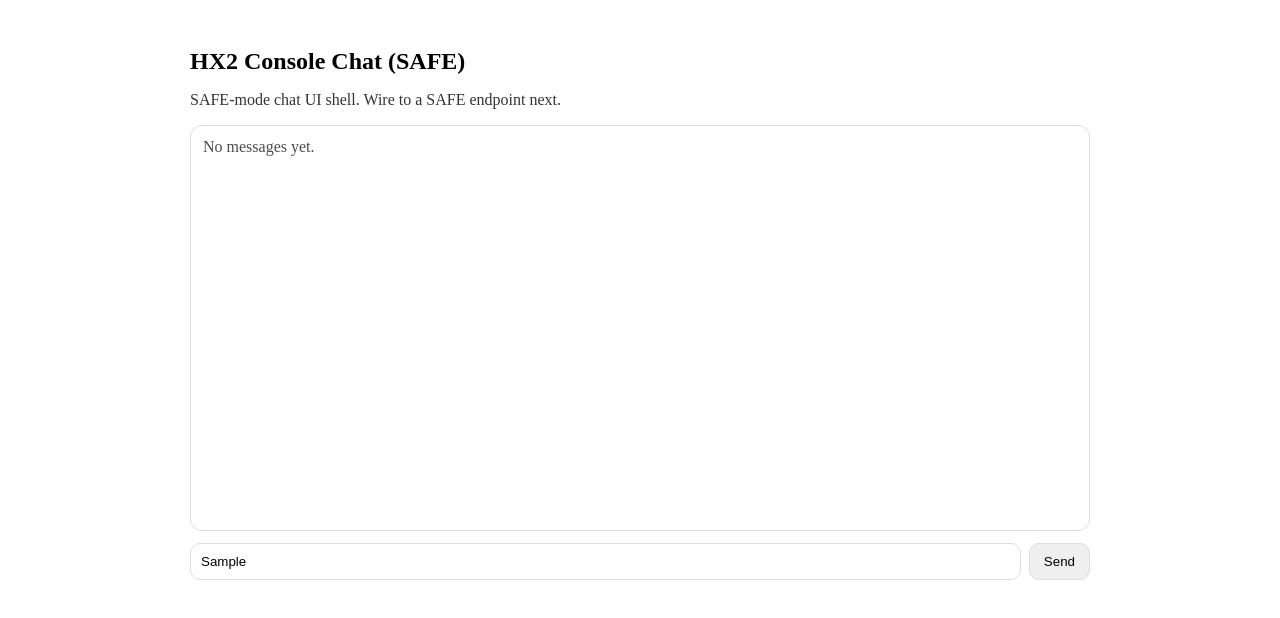
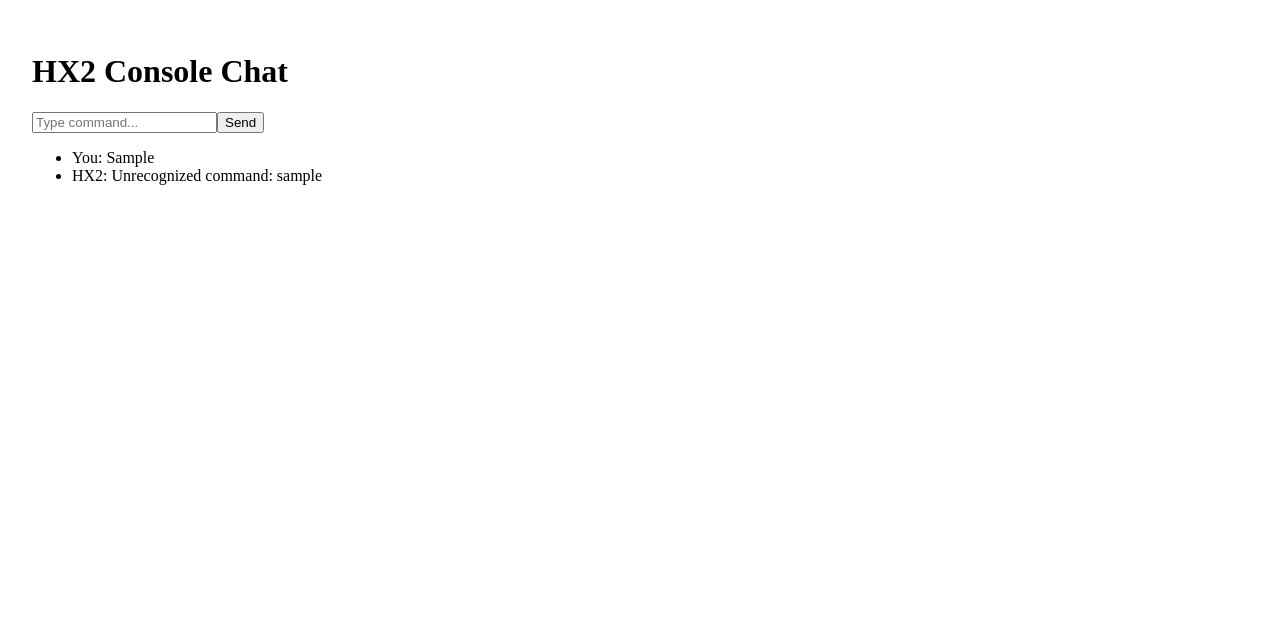
Before and after one commit to HX2IQ/hx2-vercel-starter, a Next.js app: page /console/chat in a window 1280 px wide. Both pictures are taken after typing "Sample" into the empty fields and a click on the button "Send". Shown: the top 618 px of the page. Built offline with nearby package versions, Linux system fonts and the light colour scheme.

Commit message:
Console chat wired to API (local)

```diff
--- /dev/null
+++ b/app/api/console/chat/route.ts
@@ -0,0 +1,36 @@
+import { NextResponse } from "next/server";
+
+export async function POST(req: Request) {
+  try {
+    const { message } = await req.json();
+
+    const command = message?.toLowerCase().trim();
+
+    let reply = "Unknown command";
+
+    // Local command router
+    switch (command) {
+      case "ping":
+        reply = "pong (local)";
+        break;
+
+      case "status":
+        reply = "HX2 local console online";
+        break;
+
+      case "help":
+        reply = "Available commands: ping, status, help";
+        break;
+
+      default:
+        reply = `Unrecognized command: ${command}`;
+    }
+
+    return NextResponse.json({ reply });
+  } catch (err) {
+    return NextResponse.json(
+      { reply: "Command error" },
+      { status: 400 }
+    );
+  }
+}
--- a/app/console/chat/page.tsx
+++ b/app/console/chat/page.tsx
@@ -1,23 +1,57 @@
-export default function Page() {
+'use client';
+
+import { useState } from 'react';
+
+export default function ChatPage() {
+  const [input, setInput] = useState('');
+  const [messages, setMessages] = useState<string[]>([]);
+
+
+  async function handleSubmit(e: React.FormEvent) {
+  e.preventDefault();
+
+  const message = input.trim();
+  if (!message) return;
+
+  // show what YOU typed
+  setMessages(prev => [...prev, `You: ${message}`]);
+  setInput("");
+
+  try {
+    const res = await fetch("/api/console/chat", {
+      method: "POST",
+      headers: { "Content-Type": "application/json" },
+      body: JSON.stringify({ message }),
+    });
+
+    const data = await res.json();
+
+    // show what SERVER replied
+    setMessages(prev => [...prev, `HX2: ${data.reply ?? "(no reply)"}`]);
+  } catch (err) {
+    setMessages(prev => [...prev, "HX2: (error calling API)"]);
+  }
+}
+
+
   return (
-    <main style={{ padding: 24, maxWidth: 900, margin: "0 auto" }}>
-      <h1 style={{ fontSize: 24, fontWeight: 700 }}>HX2 Console Chat (SAFE)</h1>
-      <p style={{ opacity: 0.8 }}>SAFE-mode chat UI shell. Wire to a SAFE endpoint next.</p>
+    <div style={{ padding: 24 }}>
+      <h1>HX2 Console Chat</h1>
 
-      <div style={{ border: "1px solid #ddd", borderRadius: 12, padding: 12, height: 380, overflow: "auto", marginTop: 16 }}>
-        <div style={{ opacity: 0.7 }}>No messages yet.</div>
-      </div>
+      <form onSubmit={handleSubmit}>
+        <input
+          value={input}
+          onChange={e => setInput(e.target.value)}
+          placeholder="Type command..."
+        />
+        <button type="submit">Send</button>
+      </form>
 
-      <form style={{ display: "flex", gap: 8, marginTop: 12 }} onSubmit={(e) => e.preventDefault()}>
-        <input
-          type="text"
-          placeholder="Type a command…"
-          style={{ flex: 1, padding: 10, borderRadius: 10, border: "1px solid #ddd" }}
-        />
-        <button type="submit" style={{ padding: "10px 14px", borderRadius: 10, border: "1px solid #ddd" }}>
-          Send
-        </button>
-      </form>
-    </main>
+      <ul>
+        {messages.map((m, i) => (
+          <li key={i}>{m}</li>
+        ))}
+      </ul>
+    </div>
   );
 }
--- /dev/null
+++ b/app/layout.tsx
@@ -0,0 +1,16 @@
+export const metadata = {
+  title: 'Next.js',
+  description: 'Generated by Next.js',
+}
+
+export default function RootLayout({
+  children,
+}: {
+  children: React.ReactNode
+}) {
+  return (
+    <html lang="en">
+      <body>{children}</body>
+    </html>
+  )
+}
```
Also changed, not shown: next-env.d.ts, 1 other file (tests, documents, lock files or other folders).
